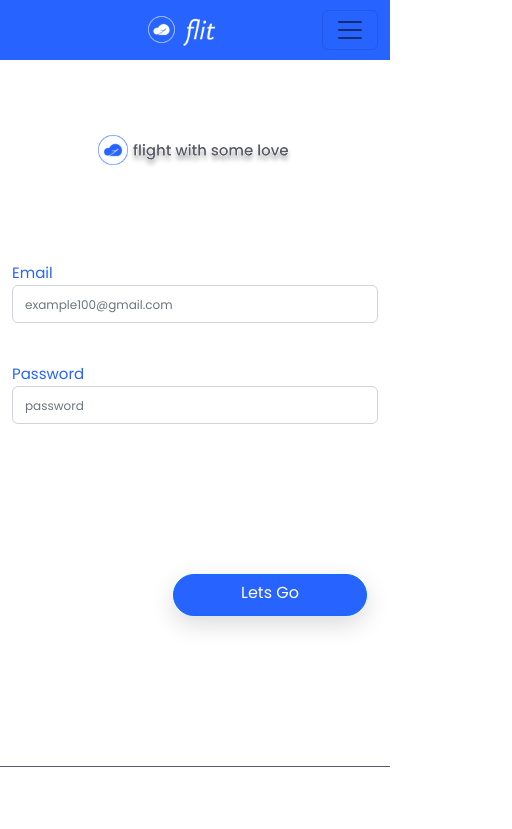
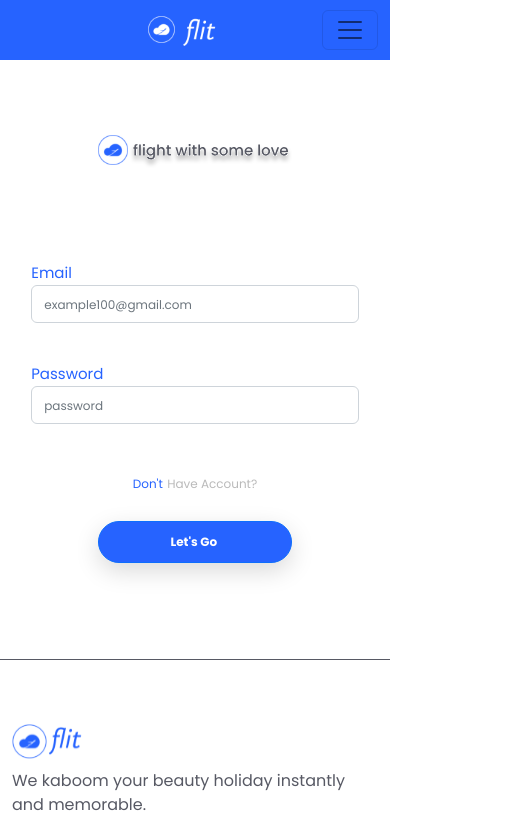
Before and after one commit to PerdanaMain/platinum-project-frontend, a React (Create React App) app: page /login2 in a window 390 px wide. Shown: the top 829 px of the page, 512 px wide, since content can reach past the window. Built offline with nearby package versions, Linux system fonts and the light colour scheme.

Commit message:
commit before merge

```diff
--- a/src/components/FormLogin.js
+++ b/src/components/FormLogin.js
@@ -27,7 +27,7 @@ function FormLogin() {
 
                 <div className="row align-items-start">
 
-                    <div className="col">
+                    <div className="flex-column align-items-start">
                     <label for="exampleInputEmail1" className="form-label">
                         Email
                     </label>
@@ -41,7 +41,7 @@ function FormLogin() {
                     />
                     </div>
 
-                <div className="col">
+                <div className="flex-column align-items-start">
                   <label for="exampleInputEmail1" className="form-label">
                     Password
                   </label>
@@ -57,25 +57,58 @@ function FormLogin() {
                   />
                 </div>
 
+
+
+
+              </div>
+
               <div className="d-flex flex-column align-items-center">
-                    <div className="row align-items-center">
-                    <div
-                            className="tagline"
+              <div className="flex-column align-items-center">
+                <a href="/regist">
+                    <span className="mt-4 pt-4 d-flex ini-span text-center">
+                      <p style={{ color: "#2663FF" }}>Don't</p>&nbsp;
+                      <p style={{ color: "#BABABA" }}>Have Account?</p>
+                    </span>
+                  </a>
+                </div>
+              </div>
+
+              <div className="d-flex flex-column align-items-center">
+                <div className="flex-column align-items-center">
+              <button
+                  className="btn btn-primary ini-button"
+                  type="submit"
                   style={{
-                            "margin-top": "75px",
-                            "margin-bottom": "54px",
-                            "alignItems": "center"
+                    background: "#2663FF",
+                    "box-shadow": "0px 8px 24px rgba(0, 0, 0, 0.15)",
+                    "border-radius": "30px",
+                    width: "194.35px",
+                    height: "42px",
+                    "margin-top": " -15px",
                   }}
                 >
-                            <button className="hero-hideline btn btn-primary btn-md mb-6" type="submit ">
-                <p>Lets Go</p>
+                  <p>Let's Go</p>
                 </button>
               </div>
               </div>
 
+{/* <div className="d-flex flex-column align-items-center">
+  <div className="lex-column align-items-center">
+              <div className="text-center mt-2 ">
+              <div className="google-log">
+                <a href="/">
+                  <img src="./assets/login/Google Auth.svg" alt="" />
+                </a>
               </div>
+              <div className="apple-log" style={{ "margin-top": "-23px" }}>
+                <a href="/">
+                  <img src="./assets/login/Apple Auth.svg" alt="" />
+                </a>
+              </div>
+            </div>
+            </div>
+            </div> */}
 
-              </div>
 
             </form>
           </div>
--- a/src/components/FormRegister.js
+++ b/src/components/FormRegister.js
@@ -27,7 +27,7 @@ function FormRegister() {
 
 
             <div className="row align-items-start">
-              <div className="col">
+              <div className="flex-column align-items-start">
                 <label for="exampleInputEmail1" className="form-label">
                   First Name
                 </label>
@@ -40,7 +40,7 @@ function FormRegister() {
                   required
                 />
               </div>
-              <div className="col">
+              <div className="flex-column align-items-start">
                 <label for="exampleInputEmail1" className="form-label">
                   Last Name
                 </label>
@@ -117,7 +117,7 @@ function FormRegister() {
               </div>
             </div>
             <div className="row align-items-start">
-              <div className="col">
+              <div className="flex-column align-items-start">
                 <label for="exampleInputEmail1" className="form-label">
                   Email
                 </label>
@@ -130,7 +130,7 @@ function FormRegister() {
                   required
                 />
               </div>
-              <div className="col">
+              <div className="flex-column align-items-start">
                 <label for="exampleInputEmail1" className="form-label">
                   Password
                 </label>
@@ -146,9 +146,25 @@ function FormRegister() {
                 />
               </div>
             </div>
-            <button className="btn btn-primary btn-md mb-6" type="submit">
-              <p>Sign Up Now</p>
-            </button>
+            <div className="d-flex flex-column align-items-center">
+                <div className="flex-column align-items-center">
+              <button
+                  className="btn btn-primary ini-button"
+                  type="submit"
+                  style={{
+                    background: "#2663FF",
+                    "box-shadow": "0px 8px 24px rgba(0, 0, 0, 0.15)",
+                    "border-radius": "30px",
+                    width: "194.35px",
+                    height: "42px",
+                    "margin-top": " 45px",
+                  }}
+                >
+                  <p>Let's Go</p>
+                </button>
+              </div>
+              </div>
+
           </form>
         </div>
       </div>
--- a/src/css/index.css
+++ b/src/css/index.css
@@ -94,7 +94,7 @@ form a {
   padding-bottom: 5%;
 }
 
-@media (min-width: 400px) {
+@media (max-width: 400px) {
   .jumbotron.background-image {
     width: 100%;
     height: auto;
@@ -167,27 +167,14 @@ form a {
 .point-panel-view-bottom-right {
   border-bottom-right-radius: 20px;
 }
-/* End of Search Panel */
-
-/* Promotion Banner */
-#promotion {
-  background: #E4E1E1;
-}
-
-.desc-pr {
-  padding: 100px 0px 0px 50px;
-
-  font-weight: 500;
-  font-size: 32px;
-  line-height: 48px;
-  color: #0a1531;
-}
 
 /* Responsive Search Panel */
+
 @media (max-width: 400px) {
   .search-panel {
     width: 100%;
     border-radius: none;
+    box-shadow: none;
   }
   .col-md.btn-view {
     width: 50%;
@@ -199,6 +186,7 @@ form a {
     height: 35px;
     border-radius: 0px 0px 0px 0px;
     column-count: 2;
+    box-shadow: none;
   }
   .plane-panel img {
     width: 20px;
@@ -216,11 +204,24 @@ form a {
     border-bottom-right-radius: 0px;
   }
 }
+/* End of Search Panel */
 
-/* ===== End of Search Panel ===== */
+/* Promotion Banner */
+#promotion {
+  background: #e4e1e1;
+}
+
+.desc-pr {
+  padding: 100px 0px 0px 50px;
+
+  font-weight: 500;
+  font-size: 32px;
+  line-height: 48px;
+  color: #0a1531;
+}
 
 .desc-pr p span {
-  color: #2663FF;
+  color: #2663ff;
 }
 
 .flit-tagline {
@@ -229,8 +230,41 @@ form a {
   font-weight: 500;
   font-size: 32px;
   line-height: 48px;
-  color: #0A1531;
+  color: #0a1531;
   opacity: 0.5;
+}
+
+@media (max-width: 400px) {
+  .desc-pr {
+    padding: 10px 0px 0px 0px;
+
+    font-weight: 500;
+    font-size: 32px;
+    line-height: 48px;
+    color: #0a1531;
+  }
+
+  .desc-pr p {
+    padding-left: 8%;
+    font-size: 20px;
+    position: center;
+  }
+
+  .desc-pr span {
+    color: #2663ff;
+  }
+
+  .btn-tagline {
+    padding-left: 8%;
+  }
+
+  .best-deal h1 {
+    font-size: 20px;
+  }
+
+  .best-deal p {
+    font-size: 13px;
+  }
 }
 
 /*
@@ -266,10 +300,9 @@ form a {
 
 /* End of Our Service */
 
-
 /* Cards */
 .choose {
-  background-color: #F9FCFC;
+  background-color: #f9fcfc;
 }
 
 .choose h1 {
@@ -278,7 +311,7 @@ form a {
 }
 
 .choose p {
-  color: #879FB0;
+  color: #879fb0;
 }
 
 .choose img {
@@ -286,7 +319,7 @@ form a {
 }
 
 .cl-blue {
-  color: #0F52BA !important;
+  color: #0f52ba !important;
 }
 
 /* End of Cards */
@@ -297,7 +330,7 @@ form a {
   font-weight: 600;
   font-size: 18px;
   line-height: 140%;
-  color: #3258E8;
+  color: #3258e8;
 }
 
 @media screen and (max-width: 576px) {
@@ -338,8 +371,9 @@ form a {
   color: #848484;
 }
 
+/* End Of Testimonial */
 
-/* End Of Testimonial */
+
 /* Login */
 .login.header {
   height: auto;
@@ -350,15 +384,14 @@ form a {
   text-align: center;
 }
 
-.tagline{
+.tagline {
   width: auto;
-
 }
-.form{
+.form {
   width: 100%;
   max-width: 500px;
 }
-.flit-tagline{
+.flit-tagline {
   width: 100%;
   height: auto;
 }
@@ -367,7 +400,7 @@ form a {
   border-color: 2663FF;
 }
 .form-login {
-  background-color: #FFFFFF;
+  background-color: #ffffff;
   border-radius: 24px;
   padding: 24px 24px 30px;
   row-gap: 20px;
@@ -377,14 +410,32 @@ form a {
 .form-login input {
   padding: 13px 16px;
   border-radius: 14px;
-  border: 2px solid #BABABA;
+  border: 2px solid #bababa;
 }
 .form-login input:focus {
   box-shadow: none;
   border-color: 2663FF;
 }
+
+
+@media (max-width: 400px) {
+  .form {
+    padding-left: 8%;
+    padding-right: 8%;
+  }
+
+  .form-login {
+    padding-left: 8%;
+    padding-right: 8%;
+    font-size: 20px;
+    position: center;
+  }
+  .form-label{
+    padding: block 0;
+    width: fit-content;
+  }
+}
 /* end login  */
-
 
 /* Footer */
 
@@ -411,7 +462,6 @@ form a {
   color: #575964;
   width: 90%;
 }
-
 
 .header-ftr {
   width: px;
@@ -448,7 +498,7 @@ form a {
   .footer .header-ftr {
     margin-top: 2rem;
   }
-  .hero-headline{
+  .hero-headline {
     width: auto;
   }
 
@@ -461,7 +511,6 @@ form a {
   .footer .footer-child {
     padding: 5rem 4rem 6rem 4rem;
   }
-
 
   .footer .info-footer {
     padding: 0 4rem 3rem;
@@ -478,7 +527,6 @@ form a {
   }
 }
 /* End Of Footer */
-
 
 /* Testi 2 start */
 .content-3-1 .btn:focus,
@@ -527,7 +575,6 @@ form a {
   color: #565656;
 }
 
-
 @media (min-width: 768px) {
   .content-3-1 .title-text {
     font: 600 2.25rem/2.5rem Poppins, sans-serif;
@@ -550,7 +597,6 @@ form a {
   }
 }
 
-
 /* testi 2 end */
 /* Not Found */
 #not-found {
@@ -570,12 +616,12 @@ form a {
 
 .empty-4-5 .title-text {
   font: 600 1.875rem/2.25rem Poppins, sans-serif;
-  color: #272E35;
+  color: #272e35;
   margin-bottom: 1.25rem;
 }
 
 .empty-4-5 .title-caption {
-  color: #9C9C9C;
+  color: #9c9c9c;
   margin-bottom: 4rem;
   letter-spacing: 0.025em;
   line-height: 1.75rem;
@@ -583,7 +629,7 @@ form a {
 
 .empty-4-5 .btn-back {
   font: 600 1.125rem/1.75rem Poppins, sans-serif;
-  background-color: #FF7C57;
+  background-color: #ff7c57;
   padding: 1rem 1.5rem;
   border-radius: 0.75rem;
 }
@@ -599,7 +645,7 @@ form a {
 #login {
   width: 100%;
   height: 700px;
-  background: #FFFFFF;
+  background: #ffffff;
 }
 
 .container-login {
@@ -609,7 +655,7 @@ form a {
   height: 659px;
   left: 393px;
   top: 100px;
-  background: #FFFFFF;
+  background: #ffffff;
   /* border: 1px;
   box-shadow: 2px 2px 2px 2px rgb(0.1, 0.1, 0.1, 0.1);
   border-radius: 24px; */
@@ -621,28 +667,26 @@ form a {
   font-weight: 500;
   font-size: 15px;
   line-height: 22px;
-  color: #2663FF;
+  color: #2663ff;
 }
 
 .input-group-text {
   cursor: pointer;
 }
 
-
 ::placeholder {
   width: 148px;
   height: 18px;
-  font-family: 'Poppins';
+  font-family: "Poppins";
   font-style: normal;
   font-weight: 400;
   font-size: 12px;
   line-height: 18px;
-  color: #BABABA;
-
+  color: #bababa;
 }
 
 .ini-span p {
-  font-family: 'Poppins';
+  font-family: "Poppins";
   font-style: normal;
   font-weight: 400;
   font-size: 12px;
@@ -653,23 +697,21 @@ form a {
   margin-left: 59px;
   width: 48px;
   height: 18px;
-  font-family: 'Poppins';
+  font-family: "Poppins";
   font-style: normal;
   font-weight: 600;
   font-size: 12px;
   line-height: 18px;
-  color: #FFFFFF;
+  color: #ffffff;
 }
 
 .oauth-form {
   margin-left: 140px;
 }
 
-
 .oauth button {
   display: flex;
   flex-direction: row;
-
 }
 /* End of Login */
 
@@ -691,7 +733,7 @@ form a {
   padding: 20px 0px 10px 0px;
   margin: 20px -200px 10px 0px;
   border-radius: 10%;
-  width: 500px;
+  /* width: 500px; */
   height: 23px;
   font-family: "Poppins";
   font-style: normal;
```
Also changed, not shown: src/components/Promotion.js (+3 -6 lines), src/components/infoView.js (+6 -43 lines). Lines whose indentation alone changed are shown as unchanged.
